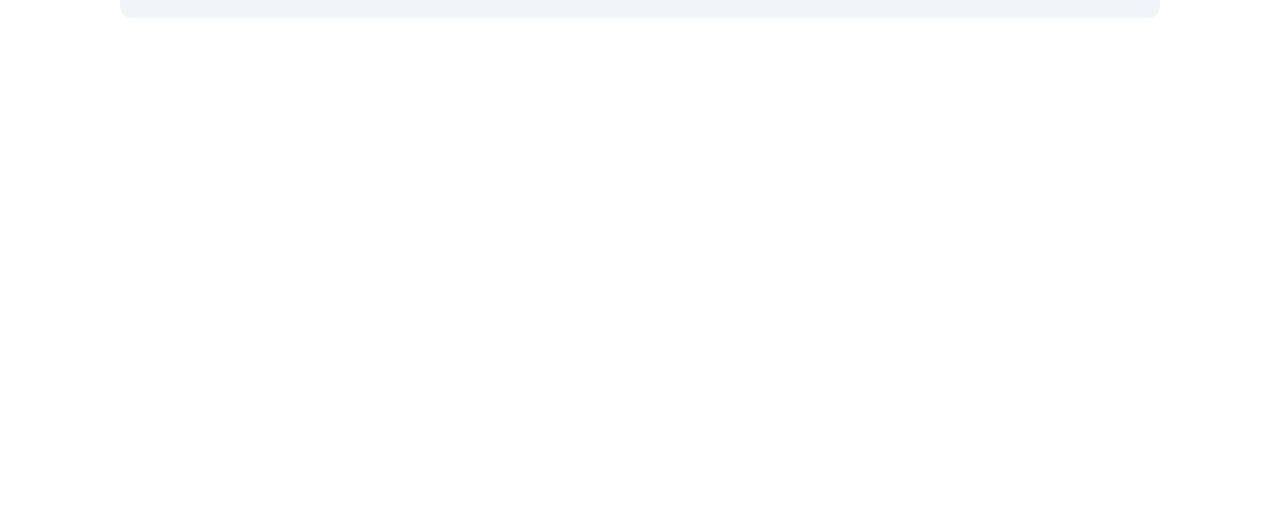
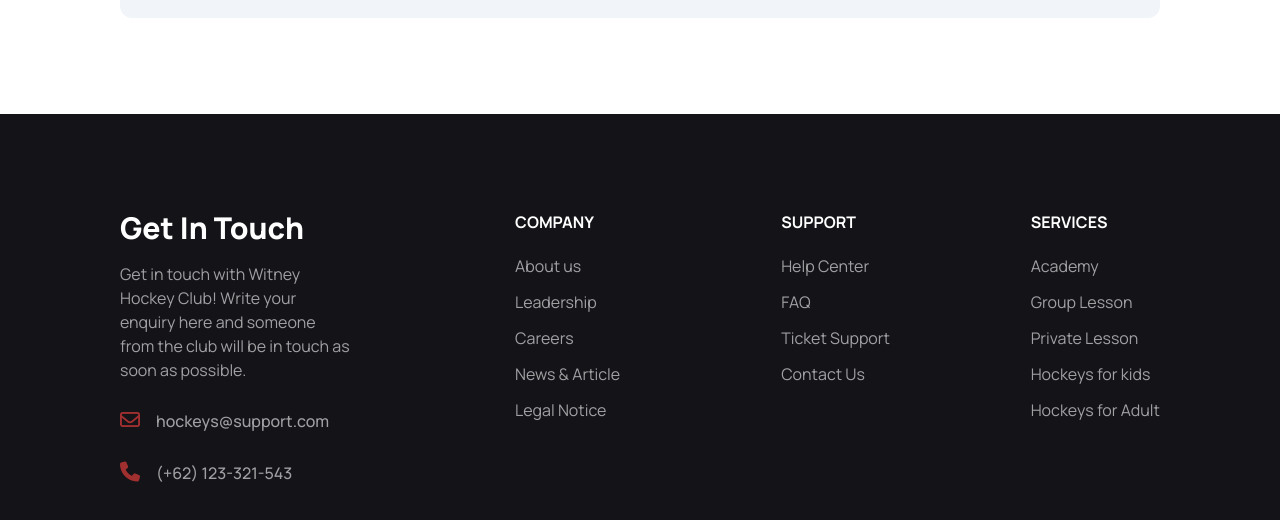
Before and after one commit to NaimurRahman00/Hockyes-Club, a plain HTML site: page index.html in a window 1280 px wide. Shown: the part 5650-6170 px from the top of the page. Before the commit the page ends 5764 px from the top, so only its background shows below. Drawn offline with nearby package versions, Linux system fonts and the light colour scheme.

Commit message:
Footer section added

```diff
--- a/index.html
+++ b/index.html
@@ -838,7 +838,7 @@
       </section>
       <!-- Get in touch -->
       <section class="">
-        <div class="pt-8 pb-24 container2 border-t-2 border-dashed">
+        <div class="pt-8 pb-10 lg:pb-24 container2 border-t-2 border-dashed">
           <div class="text-center pb-8 border-b-2 border-dashed">
             <h1
               class="text-[22px] lg:text-4xl font-extrabold text-secondary-color"
@@ -959,6 +959,61 @@
         </div>
       </section>
     </main>
-    <footer></footer>
+    <footer class="bg-secondary-color py-10 lg:py-24">
+      <div
+        class="grid grid-cols-2 lg:grid-cols-4 justify-items-center lg:justify-items-end container2 text-base-content gap-10"
+      >
+        <aside
+          class="text-center lg:text-left text-white col-span-2 lg:col-span-1"
+        >
+          <h3 class="text-2xl lg:text-3xl font-extrabold mb-4">Get In Touch</h3>
+          <p class="leading-6 opacity-60">
+            Get in touch with Witney Hockey Club! Write your enquiry here and
+            someone from the club will be in touch as soon as possible.
+          </p>
+          <h4 class="font-medium mt-5 lg:mt-6 opacity-60">
+            <i
+              class="fa-regular text-xl fa-envelope mr-4 text-primary-color opacity-100"
+            ></i
+            >hockeys@support.com
+          </h4>
+          <h4 class="font-medium mt-4 lg:mt-6 opacity-60">
+            <i
+              class="fa-solid text-xl fa-phone mr-4 text-primary-color opacity-100"
+            ></i
+            >(+62) 123-321-543
+          </h4>
+        </aside>
+        <nav
+          class="col-span-1 text-center lg:text-left text-white space-y-3 flex flex-col w-fit"
+        >
+          <header class="footer-title opacity-100">Company</header>
+          <a class="link link-hover opacity-60">About us</a>
+          <a class="link link-hover opacity-60">Leadership</a>
+          <a class="link link-hover opacity-60">Careers</a>
+          <a class="link link-hover opacity-60">News & Article</a>
+          <a class="link link-hover opacity-60">Legal Notice</a>
+        </nav>
+        <nav
+          class="col-span-1 text-center lg:text-left text-white space-y-3 flex flex-col w-fit"
+        >
+          <header class="footer-title opacity-100">Support</header>
+          <a class="link link-hover opacity-60">Help Center</a>
+          <a class="link link-hover opacity-60">FAQ</a>
+          <a class="link link-hover opacity-60">Ticket Support</a>
+          <a class="link link-hover opacity-60">Contact Us</a>
+        </nav>
+        <nav
+          class="col-span-2 lg:col-span-1 text-center lg:text-left text-white space-y-3 flex flex-col w-fit"
+        >
+          <header class="footer-title opacity-100">Services</header>
+          <a class="link link-hover opacity-60">Academy</a>
+          <a class="link link-hover opacity-60">Group Lesson</a>
+          <a class="link link-hover opacity-60">Private Lesson</a>
+          <a class="link link-hover opacity-60">Hockeys for kids</a>
+          <a class="link link-hover opacity-60">Hockeys for Adult</a>
+        </nav>
+      </div>
+    </footer>
   </body>
 </html>
```
